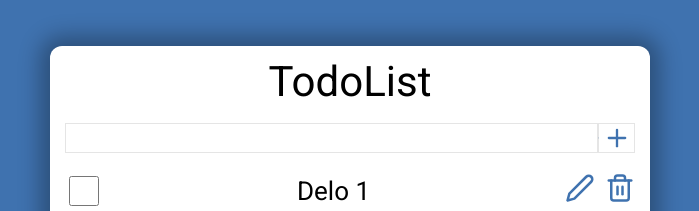
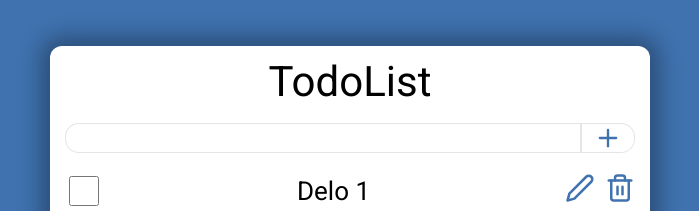
Before and after one commit to ghost-ninja-prog/todo-list-ts-redux, a React (Create React App) app: page / in a window 1280 px wide. Shown: the top 211 px of the page, without its empty margins (290-989 px from the left). Built offline with nearby package versions, Linux system fonts and the light colour scheme.

Commit message:
inputPlus styles completed

```diff
--- a/src/components/TodoItem/index.module.css
+++ b/src/components/TodoItem/index.module.css
@@ -36,7 +36,7 @@
     border-radius: 5px;
     border: none;
     cursor: pointer;
-    transition: background-color, scale .25s;
+    transition: background-color .25s, scale .25s;
 }
 
 .btn__remove:hover {
--- a/src/components/TodoPlus/index.module.css
+++ b/src/components/TodoPlus/index.module.css
@@ -10,14 +10,31 @@
     width: 100%;
     height: 30px;
     margin: 0;
-    padding: 0;
+    padding: 0 20px;
     border: 1px solid rgba(0, 0, 0, .1);
+    border-top-left-radius: 14px;
+    border-bottom-left-radius: 14px;
+    font-size: 22px;
+    color: rgba(0, 0, 0, .6);
+}
+
+.inputPlus:focus-visible {
+    outline: none;
 }
 
 .btnPlus {
-    width: 40px;
+    width: 60px;
     height: 30px;
     box-sizing: border-box;
     border: 1px solid rgba(0, 0, 0, .1);
-    background: url('./img/plus.svg') center/contain;
+    background: url('./img/plus.svg') center/contain no-repeat;
+    cursor: pointer;
+    border-top-right-radius: 14px;
+    border-bottom-right-radius: 14px;
+    transition: box-shadow .25s, transform .25s;
 }
+
+.btnPlus:hover {
+    box-shadow: 0 0 20px 10px rgba(0, 0, 0, .1);
+    transform: translateY(-2px);
+}
```
